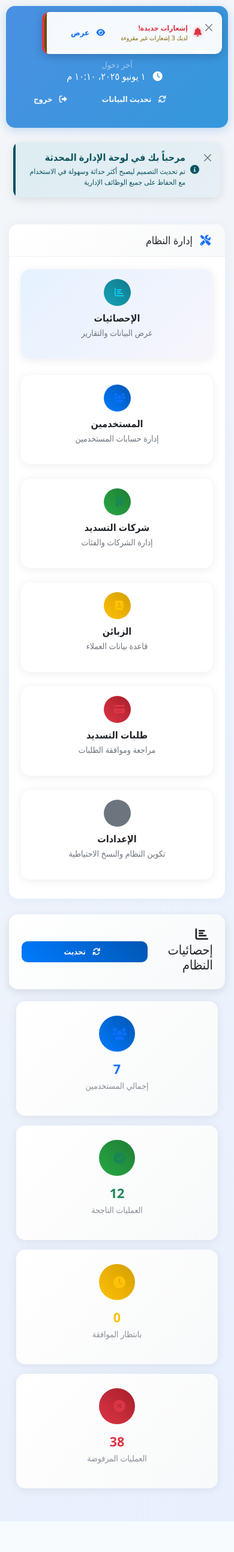
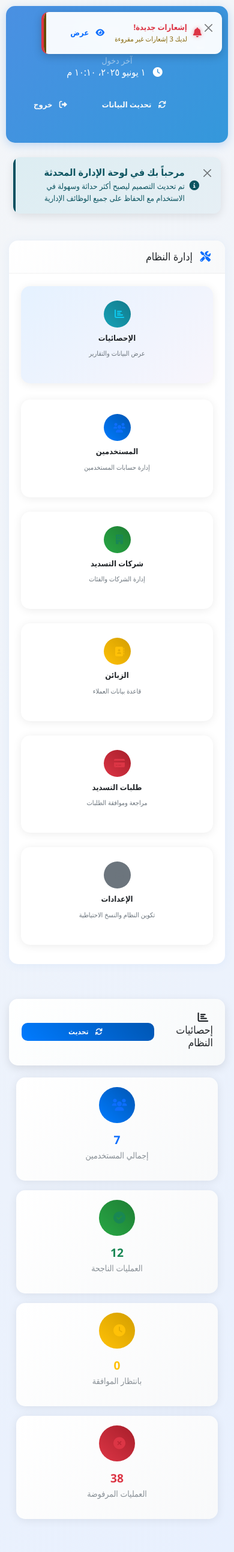
Before and after one commit to nourrod0/tasrod, a Flask app: page /admin in a window 390 px wide. Shown: the whole page at 60% size. Before the commit the page ends 2536 px from the top, so only its background shows below. Run offline with Flask 3, Linux system fonts and the light colour scheme; a user stored in the database is signed in; data comes from the database, SQL or seed files in the repository.

Commit message:
Add files via upload

```diff
--- a/static/style.css
+++ b/static/style.css
@@ -1390,7 +1390,7 @@ fieldset[disabled] .btn {
     .btn {
         padding: 8px 16px;
         font-size: 13px;
-        }
+    }
 
     .container-fluid {
         padding-top: 15px;
@@ -1457,7 +1457,230 @@ fieldset[disabled] .btn {
         min-width: 70px;
         font-size: 0.875rem;
     }
-}
+
+    /* الاستجابة للشاشات الصغيرة */
+        @media (max-width: 768px) {
+            .container-fluid {
+                padding: 10px;
+            }
+
+            .admin-header {
+                padding: 1.5rem;
+                margin-bottom: 1.5rem;
+            }
+
+            .card-header {
+                padding: 1rem;
+            }
+
+            .card-body {
+                padding: 1rem;
+            }
+
+            .admin-service-card {
+                margin-bottom: 0.5rem;
+                padding: 10px;
+            }
+
+            .admin-service-card:hover {
+                transform: translateY(-3px) scale(1.01);
+            }
+
+            .admin-service-card .service-icon {
+                width: 40px;
+                height: 40px;
+            }
+
+            .admin-service-card .fw-bold {
+                font-size: 14px;
+            }
+
+            .admin-service-card small {
+                font-size: 12px;
+            }
+
+            .stats-card-modern:hover {
+                transform: translateY(-3px) scale(1.01);
+            }
+
+            .btn {
+                padding: 8px 16px;
+                font-size: 13px;
+            }
+
+            .modal-dialog {
+                margin: 1rem;
+                max-width: calc(100% - 20px);
+            }
+
+            .modal-body {
+                padding: 1.5rem;
+            }
+
+            .modal-footer {
+                padding: 1rem 1.5rem;
+            }
+
+            /* تحسين المسافة بين الأعمدة في الشاشات الصغيرة */
+            .col-md-3 {
+                margin-bottom: 1rem;
+            }
+
+            /* تحسين التمرير في الشاشات الصغيرة */
+            .admin-section {
+                padding-top: 1rem;
+            }
+
+            .action-buttons {
+                position: static;
+                margin-bottom: 1rem;
+                padding: 15px;
+            }
+
+            /* تحسين عرض الجداول في الشاشات الصغيرة */
+            .table-responsive {
+                font-size: 12px;
+            }
+
+            .table-responsive .btn-group-sm .btn {
+                padding: 4px 8px;
+                font-size: 11px;
+            }
+        }
+
+@media (max-width: 576px) {
+            .offcanvas {
+                width: 300px !important;
+            }
+
+            .nav-menu-item div {
+                font-size: 0.9rem;
+            }
+
+            .nav-menu-item small {
+                font-size: 0.8rem;
+            }
+
+            /* تحسينات خاصة لوحة الإدارة في الشاشات الصغيرة جداً */
+            .admin-header {
+                padding: 1rem;
+                margin-bottom: 1rem;
+            }
+
+            .admin-header h2 {
+                font-size: 1.3rem;
+            }
+
+            .admin-header p {
+                font-size: 0.9rem;
+            }
+
+            .admin-service-card {
+                min-height: 100px;
+                padding: 8px;
+            }
+
+            .admin-service-card .service-icon {
+                width: 35px;
+                height: 35px;
+                margin-bottom: 8px;
+            }
+
+            .admin-service-card .fw-bold {
+                font-size: 13px;
+                margin-bottom: 2px;
+            }
+
+            .admin-service-card small {
+                font-size: 11px;
+                line-height: 1.2;
+            }
+
+            .stats-card-modern .card-body {
+                padding: 1rem 0.5rem;
+            }
+
+            .stats-card-modern h4 {
+                font-size: 1.2rem;
+            }
+
+            .stats-card-modern .stat-icon {
+                width: 45px;
+                height: 45px;
+            }
+
+            .action-buttons {
+                padding: 10px;
+            }
+
+            .action-buttons h4 {
+                font-size: 1.1rem;
+            }
+
+            .action-buttons .btn {
+                padding: 6px 12px;
+                font-size: 12px;
+            }
+
+            /* تحسين عرض الأزرار في الجداول */
+            .btn-group-sm .btn {
+                padding: 2px 6px;
+                font-size: 10px;
+                margin: 1px;
+            }
+
+            .btn-group-sm .btn i {
+                font-size: 10px;
+            }
+
+            /* تحسين النماذج في الشاشات الصغيرة */
+            .modal-content {
+                border-radius: 15px;
+            }
+
+            .modal-header {
+                padding: 1rem;
+            }
+
+            .modal-body {
+                padding: 1rem;
+            }
+
+            .modal-footer {
+                padding: 0.75rem 1rem;
+            }
+
+            /* تحسين الحقول */
+            .form-control {
+                font-size: 16px; /* منع التكبير في iOS */
+                padding: 10px 12px;
+            }
+
+            .form-label {
+                font-size: 13px;
+                margin-bottom: 0.25rem;
+            }
+
+            /* تحسين التنبيهات */
+            .alert {
+                padding: 12px 15px;
+                font-size: 13px;
+            }
+
+            /* تحسين البطاقات */
+            .card {
+                margin-bottom: 0.75rem;
+            }
+
+            .card-header {
+                padding: 0.75rem;
+                font-size: 14px;
+            }
+
+            .card-body {
+                padding: 0.75rem;
+            }
+        }
 
 /* تحسين التمرير */
 ::-webkit-scrollbar {
```
